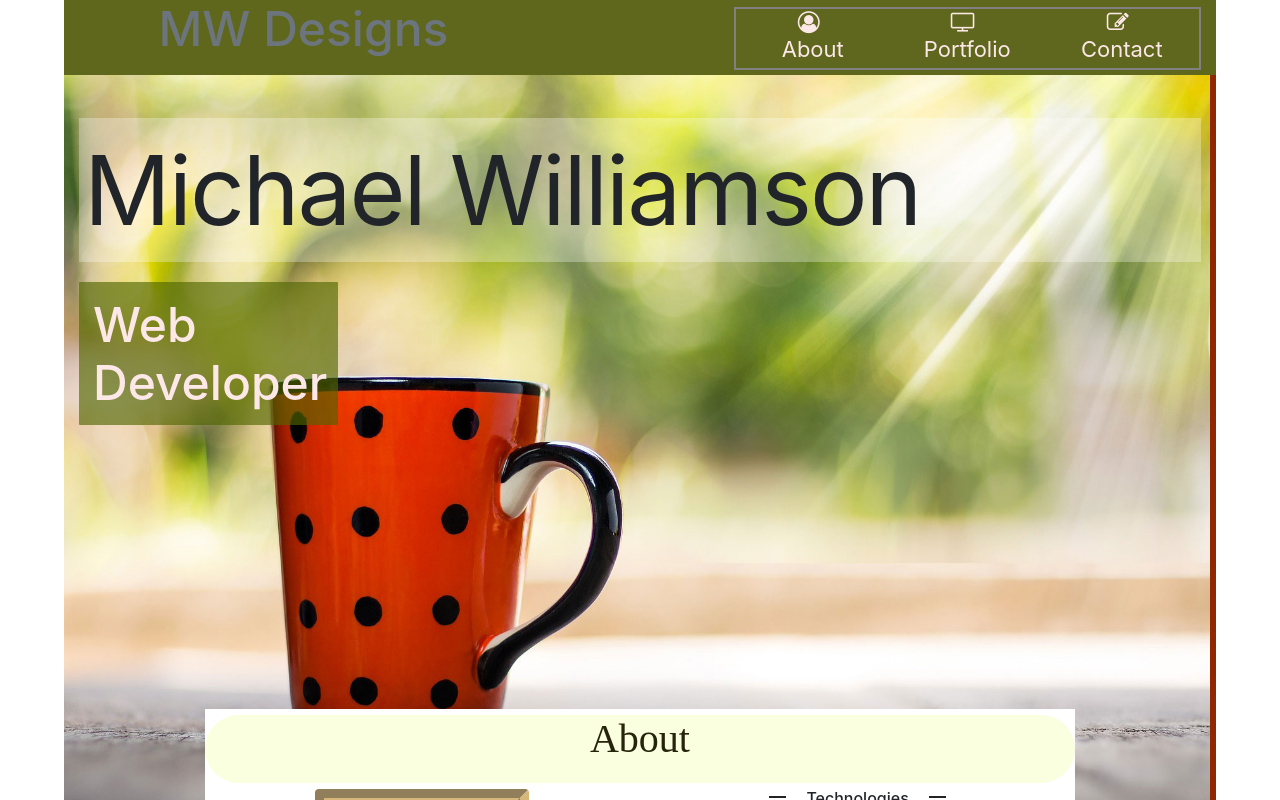
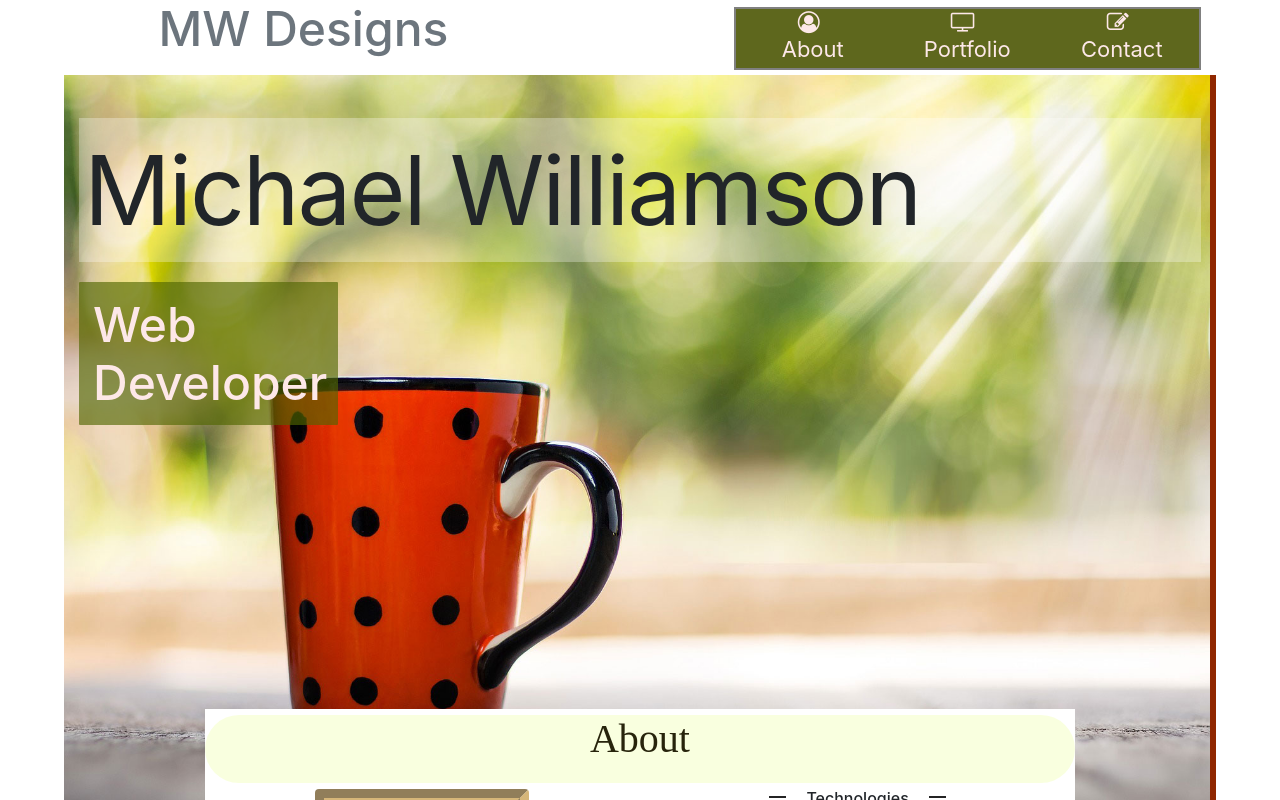
Before and after one commit to michael-williamson/portfolio-coffee, a React (Create React App) app: page / in a window 1280 px wide. Shown: the top 800 px of the page. Built offline with nearby package versions, Linux system fonts and the light colour scheme.

Commit message:
changed header bg color

```diff
--- a/src/style/Header.css
+++ b/src/style/Header.css
@@ -1,8 +1,8 @@
 /* media queries further down */
 
 .header{
-    background-color: #5F671D;
-    color: #cacaca;
+    background-color: white;
+    color: black;
     position: sticky;
     top: 0;
     height: 75px;
```
